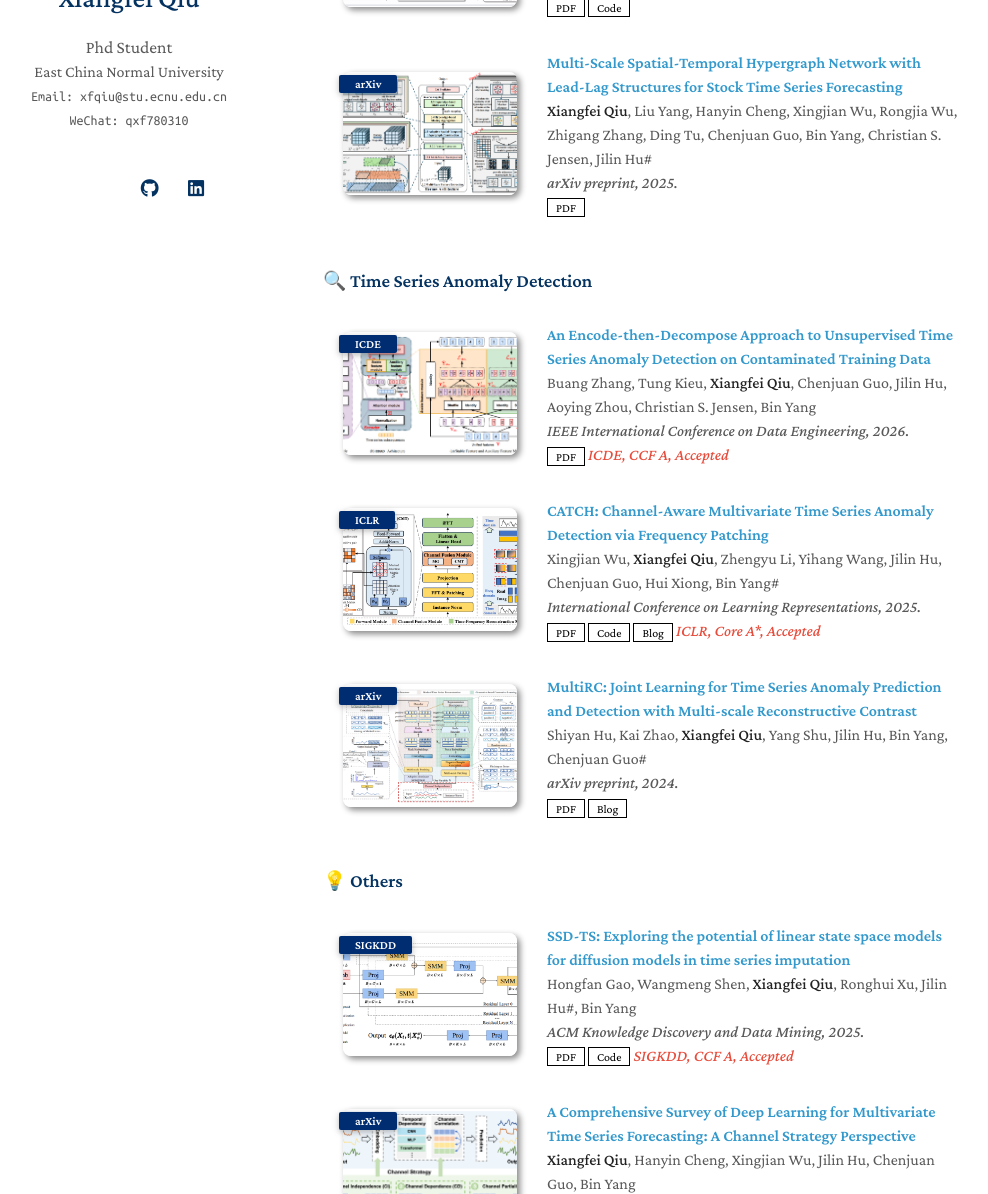
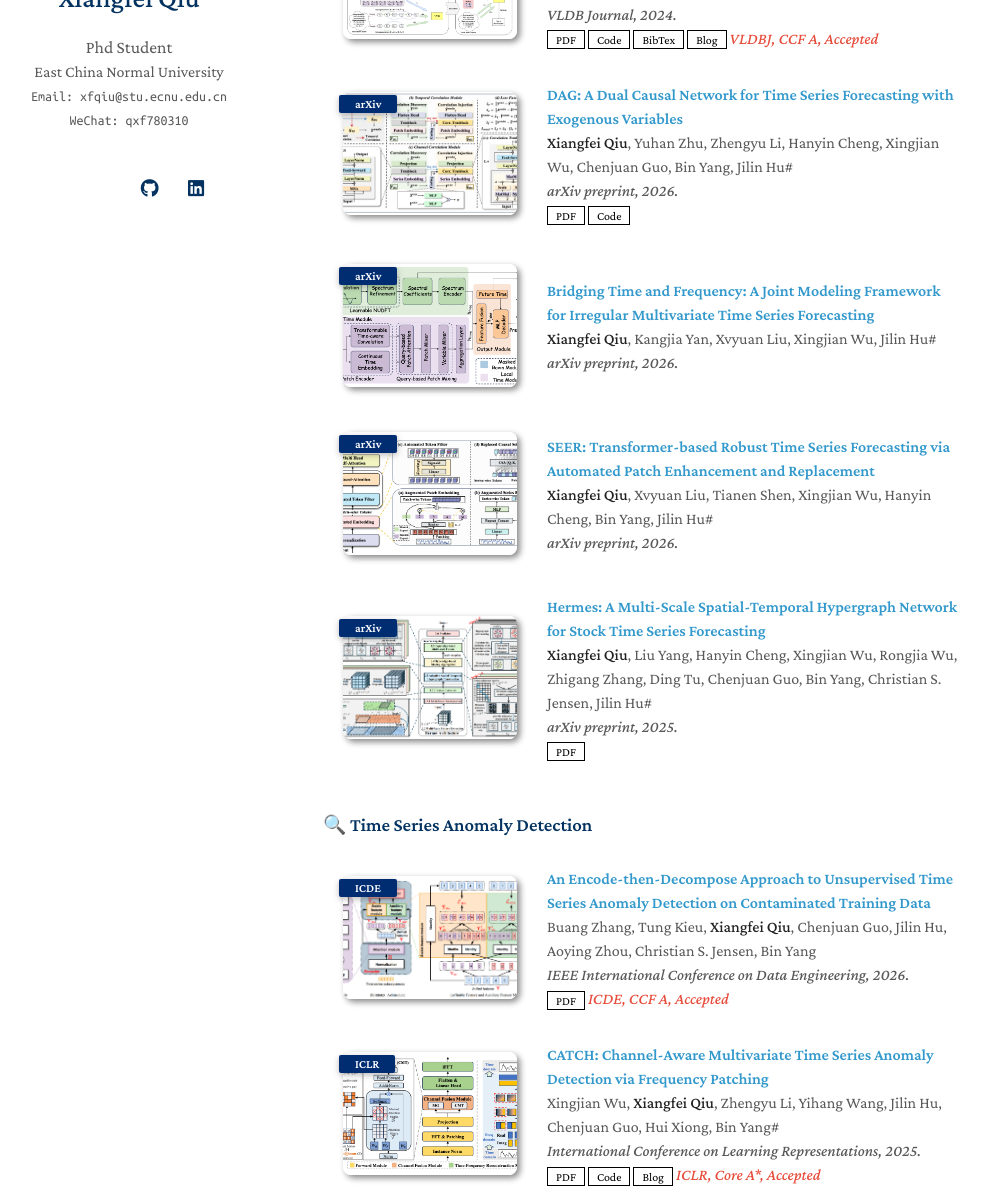
Before and after one commit to qiu69/qiu69.github.io, a Jekyll site: the page built from index.md, in a window 1280 px wide and 1400 px high, scrolled down 2993 px, cut to the strip 206-1400 px from the top of the window. Shown: the whole strip, without its empty margins (147-1135 px from the left). Built offline with Jekyll 4.4.1, drawn with Linux system fonts in a browser that asks for light colours; a style sheet for code colours, icons or effects is not loaded; some of the changed text lies outside the part shown.

Commit message:
first commit

```diff
--- a/_data/publications.yml
+++ b/_data/publications.yml
@@ -44,16 +44,16 @@ forecast:
 ##    blog: https://mp.weixin.qq.com/s/W2MwOZKKrD2Lj5wOgBLz0Q
 #    image: ./assets/img/GCGNet.png
 #    notes: ICLR, Core A*, Accepted
-#
-#  - title: "ASTGI: Adaptive Spatio-Temporal Graph Interactions for Irregular Multivariate Time Series Forecasting"
-#    authors: Xvyuan Liu, Xiangfei Qiu, Hanyin Cheng, Xingjian Wu, Chenjuan Guo, Bin Yang, Jilin Hu
-#    conference_short: ICLR
-#    conference: International Conference on Learning Representations, 2026.
-##    pdf: https://arxiv.org/pdf/2505.11250
-##    code: https://github.com/decisionintelligence/APN
-##    blog: https://mp.weixin.qq.com/s/W2MwOZKKrD2Lj5wOgBLz0Q
-#    image: ./assets/img/ASTGI.png
-#    notes: ICLR, Core A*, Accepted
+
+  - title: "ASTGI: Adaptive Spatio-Temporal Graph Interactions for Irregular Multivariate Time Series Forecasting"
+    authors: Xvyuan Liu*, <strong>Xiangfei Qiu*</strong>, Hanyin Cheng, Xingjian Wu, Chenjuan Guo, Bin Yang, Jilin Hu
+    conference_short: ICLR
+    conference: International Conference on Learning Representations, 2026.
+    pdf: https://arxiv.org/pdf/2509.23313
+#    code: https://github.com/decisionintelligence/APN
+#    blog: https://mp.weixin.qq.com/s/W2MwOZKKrD2Lj5wOgBLz0Q
+    image: ./assets/img/ASTGI.png
+    notes: ICLR, Core A*, Accepted
 
   - title: "Rethinking Irregular Time Series Forecasting: A Simple yet Effective Baseline"
     authors: Xvyuan Liu*, <strong>Xiangfei Qiu*</strong>, Xingjian Wu*, Zhengyu Li, Chenjuan Guo, Jilin Hu, Bin Yang
@@ -61,7 +61,7 @@ forecast:
     conference: AAAI Conference on Artificial Intelligence, 2026.
     pdf: https://arxiv.org/pdf/2505.11250
     code: https://github.com/decisionintelligence/APN
-#    blog: https://mp.weixin.qq.com/s/W2MwOZKKrD2Lj5wOgBLz0Q
+    blog: https://mp.weixin.qq.com/s/3gt4KR6Tb4ERZvS3a1H36Q
     image: ./assets/img/APN.png
     notes: ✨ AAAI, CCF A, Accepted (Oral, Top 4%)
 
@@ -73,7 +73,7 @@ forecast:
     code: https://github.com/decisionintelligence/SRSNet
 #    bibtex: https://dblp.org/rec/journals/pvldb/QiuHZWDZGZJSY24.html?view=bibtex
     image: ./assets/img/SRSNet.png
-#    blog: https://mp.weixin.qq.com/s/OfZJtd3H3-TCkvBGATt0mA
+    blog: https://mp.weixin.qq.com/s/HKsO2ehRhHnz56i3dNf87A
     notes: ✨ NeurIPS, CCF A, Accepted (Spotlight, Top 3.2%)
 
   - title: "DBLoss: Decomposition-based Loss Function for Time Series Forecasting"
@@ -84,7 +84,7 @@ forecast:
     code: https://github.com/decisionintelligence/DBLoss
 #    bibtex: https://dblp.org/rec/journals/pvldb/QiuHZWDZGZJSY24.html?view=bibtex
     image: ./assets/img/DBLoss.png
-#    blog: https://mp.weixin.qq.com/s/OfZJtd3H3-TCkvBGATt0mA
+    blog: https://mp.weixin.qq.com/s/Vwyei--9lzBmRzxUYjrpsg
     notes: NeurIPS, CCF A, Accepted
 
 
@@ -96,7 +96,7 @@ forecast:
     code: https://github.com/decisionintelligence/K2VAE
 #    bibtex: https://dblp.org/rec/journals/pvldb/QiuHZWDZGZJSY24.html?view=bibtex
     image: ./assets/img/k2vae.png
-#    blog: https://mp.weixin.qq.com/s/OfZJtd3H3-TCkvBGATt0mA
+    blog: https://mp.weixin.qq.com/s/YebZ8_LGY8-PDEhfApjSMg
     notes: ✨ ICML, CCF A, Accepted (Spotlight, Top 2.6%)
 
 
@@ -142,8 +142,29 @@ forecast:
 #    blog: https://mp.weixin.qq.com/s/OfZJtd3H3-TCkvBGATt0mA
 #    notes: PVLDB, CCF A, Accepted
 
+  - title: "Bridging Time and Frequency: A Joint Modeling Framework for Irregular Multivariate Time Series Forecasting"
+    authors: <strong>Xiangfei Qiu</strong>, Kangjia Yan, Xvyuan Liu, Xingjian Wu, Jilin Hu#
+    conference_short: arXiv
+    conference: arXiv preprint, 2026.
+#    pdf: https://arxiv.org/pdf/2509.14933
+#    code: https://github.com/decisionintelligence/DAG
+#    bibtex: https://dblp.org/rec/journals/pvldb/QiuHZWDZGZJSY24.html?view=bibtex
+    image: ./assets/img/TFMixer.png
+#    blog: https://mp.weixin.qq.com/s/OfZJtd3H3-TCkvBGATt0mA
+#    notes: PVLDB, CCF A, Accepted
 
-  - title: "Multi-Scale Spatial-Temporal Hypergraph Network with Lead-Lag Structures for Stock Time Series Forecasting"
+  - title: "SEER: Transformer-based Robust Time Series Forecasting via Automated Patch Enhancement and Replacement"
+    authors: <strong>Xiangfei Qiu</strong>, Xvyuan Liu, Tianen Shen, Xingjian Wu, Hanyin Cheng, Bin Yang, Jilin Hu#
+    conference_short: arXiv
+    conference: arXiv preprint, 2026.
+#    pdf: https://arxiv.org/pdf/2509.14933
+#    code: https://github.com/decisionintelligence/DAG
+#    bibtex: https://dblp.org/rec/journals/pvldb/QiuHZWDZGZJSY24.html?view=bibtex
+    image: ./assets/img/SEER.png
+#    blog: https://mp.weixin.qq.com/s/OfZJtd3H3-TCkvBGATt0mA
+#    notes: PVLDB, CCF A, Accepted
+
+  - title: "Hermes: A Multi-Scale Spatial-Temporal Hypergraph Network for Stock Time Series Forecasting"
     authors: <strong>Xiangfei Qiu</strong>, Liu Yang, Hanyin Cheng, Xingjian Wu, Rongjia Wu, Zhigang Zhang, Ding Tu, Chenjuan Guo, Bin Yang, Christian S. Jensen, Jilin Hu#
     conference_short: arXiv
     conference: arXiv preprint, 2025.
@@ -195,7 +216,7 @@ others:
     notes: SIGKDD, CCF A, Accepted
 
   - title: "A Comprehensive Survey of Deep Learning for Multivariate Time Series Forecasting: A Channel Strategy Perspective"
-    authors: <strong>Xiangfei Qiu</strong>, Hanyin Cheng, Xingjian Wu, Jilin Hu, Chenjuan Guo, Bin Yang
+    authors: <strong>Xiangfei Qiu</strong>, Hanyin Cheng, Xingjian Wu, Junkai Lu, Jilin Hu, Chenjuan Guo, Bin Yang
     conference_short: arXiv
     conference: arXiv preprint, 2025.
     pdf: https://arxiv.org/pdf/2502.10721
@@ -204,7 +225,17 @@ others:
     image: ./assets/img/CS4TS.png
 #    notes: Accepted
 
-  - title: "Unlocking the Power of Mixture-of-Experts for Task-Aware Time Series Analytics"
+  - title: "TimeART: Towards Agentic Time Series Reasoning via Tool-Augmentation"
+    authors: Xingjian Wu, Junkai Lu, Zhengyu Li, <strong>Xiangfei Qiu</strong>, Jilin Hu, Chenjuan Guo, Christian S. Jensen, Bin Yang, Bin Yang#
+    conference_short: arXiv
+    conference: arXiv preprint, 2025.
+    pdf: https://arxiv.org/pdf/2601.13653
+#    code: https://github.com/decisionintelligence/CS4TS
+#    blog: https://mp.weixin.qq.com/s/W2MwOZKKrD2Lj5wOgBLz0Q
+    image: ./assets/img/TimeART.png
+#    notes: Accepted
+
+  - title: "Task-Aware Mixture-of-Experts for Time Series Analysis"
     authors: Xingjian Wu, Zhengyu Li, Hanyin Cheng, <strong>Xiangfei Qiu</strong>, Jilin Hu, Chenjuan Guo, Bin Yang#
     conference_short: arXiv
     conference: arXiv preprint, 2025.
```
Also changed, not shown: assets/img/DAG.png, assets/img/SEER.png (added), assets/img/TFMixer.png (added), assets/img/TimeART.png (added).
